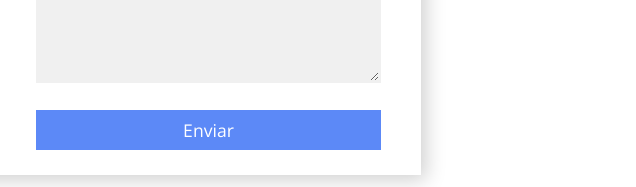
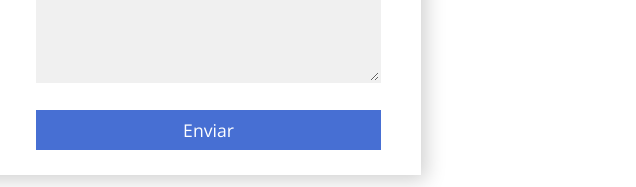
Before and after one commit to RodrigoGutierrez04/proyecto, a plain HTML site: page assets/contacto.html in a window 1280 px wide. In both pictures the pointer is over the button "Enviar". Shown: the part 613-800 px from the top of the page, 644-1280 px from the left. Drawn offline with nearby package versions, Linux system fonts and the light colour scheme.

Commit message:
Transition Hover de boton  enviar

```diff
--- a/css/style.css
+++ b/css/style.css
@@ -548,9 +548,12 @@ textarea {
     font-size: 1.1rem;
     border: none;
     cursor: pointer;
-
+   transition: .3s;
 }
 
+.btn:hover{
+    background-color: #476fd3;
+}
 
 /* MEDIAS */
 @media screen and (max-width: 500px){
```
